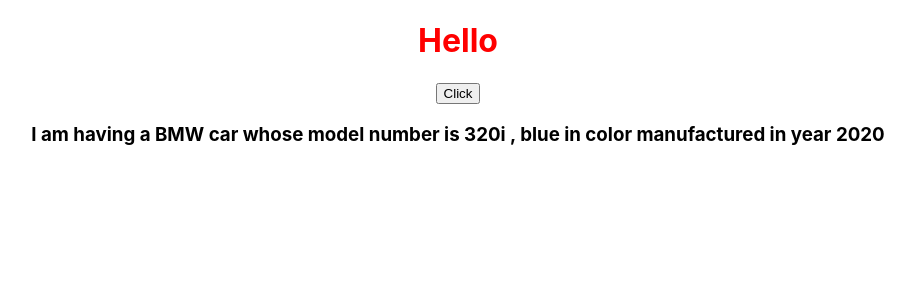
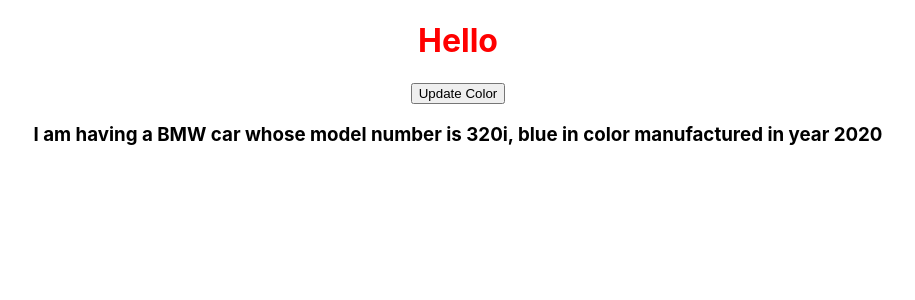
Before and after one commit to sanjaydambal/hooks, a React (Create React App) app: page / in a window 1280 px wide. Shown: the top 300 px of the page, without its empty margins (182-1097 px from the left). Built offline with nearby package versions, Linux system fonts and the light colour scheme.

Commit message:
updated the details with setcar method

```diff
--- a/src/Usestate.js
+++ b/src/Usestate.js
@@ -1,21 +1,27 @@
-import React from 'react'
-import { useState } from 'react'
+import React, { useState } from 'react';
 
 const Usestate = () => {
-    const [color, setColor] = useState('red')
-    const [car,setCar] = useState({
+    const [color, setColor] = useState('red');
+    const [car, setCar] = useState({
         brand: 'BMW',
         model: '320i',
         year: 2020,
         color: 'blue'
-    })
+    });
+
+    const updateColor = () => {
+        setCar(previousCar => {
+            return { ...previousCar, color: 'yellow',year: 2021 };
+        });
+    };
+
     return (
         <div>
-        <h1 style={{color: color}}>Hello</h1>
-      <button type='button' onClick={() => setColor('blue')}>Click</button>
-      <h3> I am having a {car.brand} car whose model number is {car.model} , {car.color} in color manufactured in year {car.year} </h3>
+            <h1 style={{ color: color }}>Hello</h1>
+            <button type='button' onClick={updateColor}>Update Color</button>
+            <h3> I am having a {car.brand} car whose model number is {car.model}, {car.color} in color manufactured in year {car.year} </h3>
         </div>
-  )
-}
+    );
+};
 
-export default Usestate
+export default Usestate;
```
Lines whose indentation alone changed are shown as unchanged.
